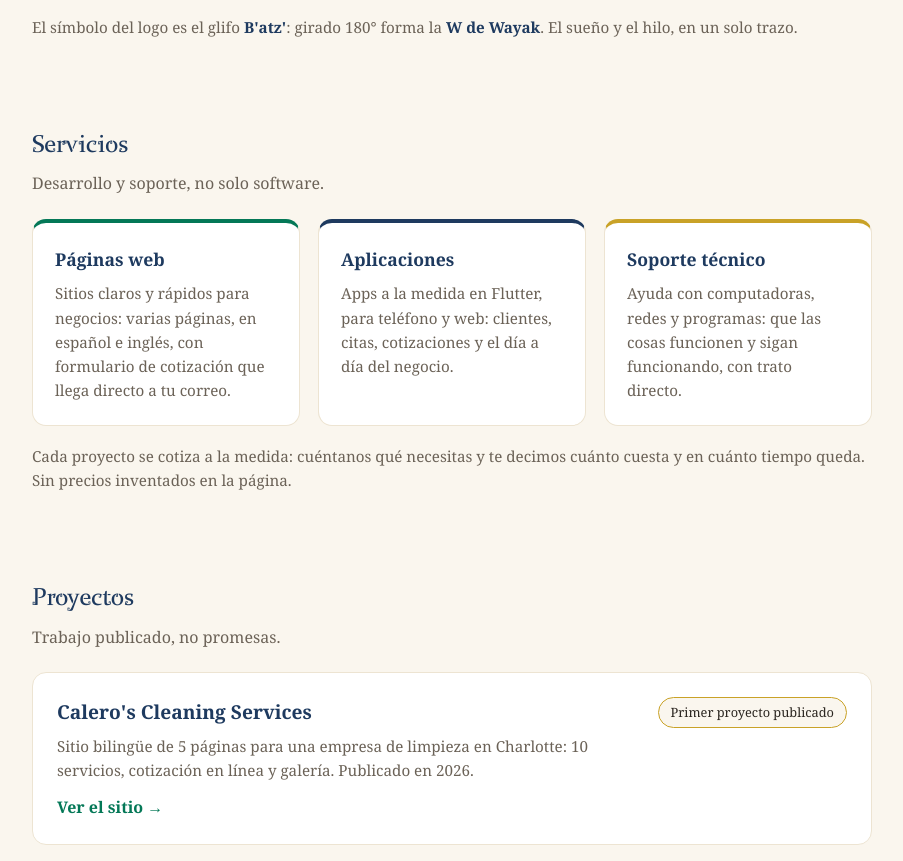
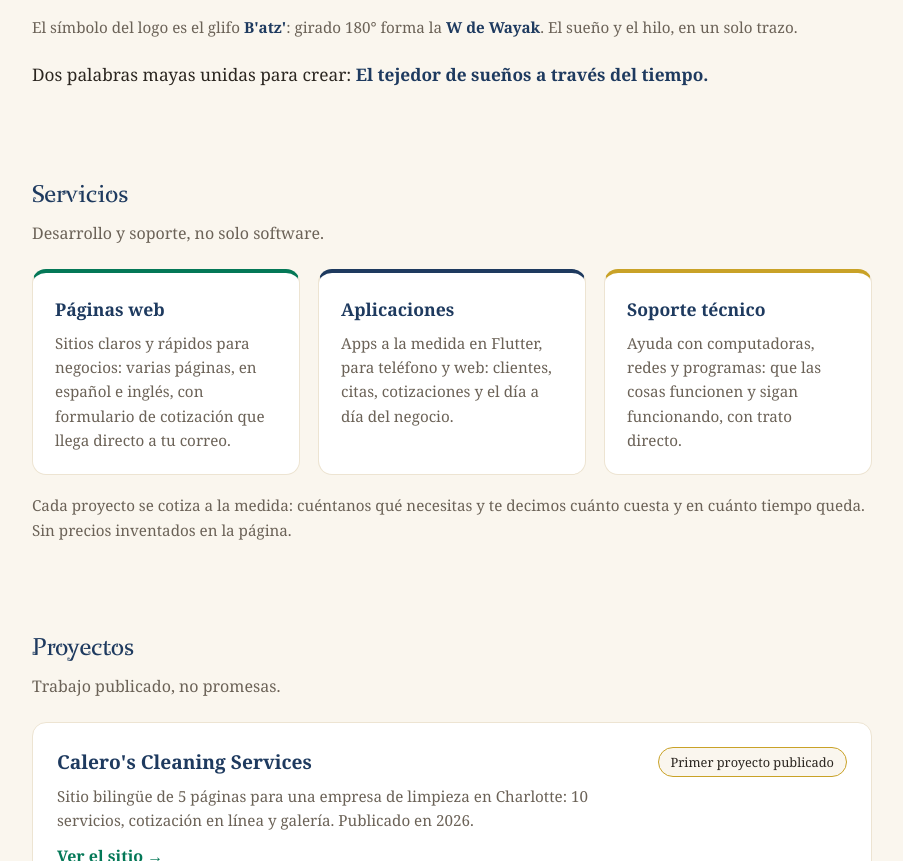
Before and after one commit to vepreyes/wayakbatz-technology, a plain HTML site: page index.html in a window 1280 px wide. Shown: the part 1215-2076 px from the top of the page, without its empty margins (188-1091 px from the left). Drawn offline with Linux system fonts and the light colour scheme.

Commit message:
El nombre: línea de cierre, el tejedor de sueños a través del tiempo

```diff
--- a/index.html
+++ b/index.html
@@ -110,6 +110,8 @@
   .tarjeta p { margin-top: 8px; }
   .nota-nombre { margin-top: 18px; color: var(--texto-suave); font-size: .95rem; }
   .intro-nombre { max-width: 720px; margin-bottom: 22px; }
+  .cierre-nombre { margin-top: 22px; font-size: 1.08rem; }
+  .cierre-nombre strong { color: var(--azul-glifo); }
   .nota-nombre strong { color: var(--azul-glifo); }
 
   /* Servicios */
@@ -313,6 +315,8 @@
     </div>
     <p class="nota-nombre" data-i18n="nombre.nota">El símbolo del logo es el glifo <strong>B'atz'</strong>:
       girado 180° forma la <strong>W de Wayak</strong>. El sueño y el hilo, en un solo trazo.</p>
+    <p class="cierre-nombre" data-i18n="nombre.cierre">Dos palabras mayas unidas para crear:
+      <strong>El tejedor de sueños a través del tiempo.</strong></p>
   </section>
 
   <section id="servicios">
@@ -437,6 +441,7 @@
       "nombre.wayak": "Sueño, revelación. La idea que se sueña antes de hacerse.",
       "nombre.batz": "El hilo del tiempo: Simboliza la continuidad de la vida, la conexión entre el pasado, el presente y el futuro, el destino y la unidad familiar.",
       "nombre.nota": "El símbolo del logo es el glifo <strong>B'atz'</strong>: girado 180° forma la <strong>W de Wayak</strong>. El sueño y el hilo, en un solo trazo.",
+      "nombre.cierre": "Dos palabras mayas unidas para crear: <strong>El tejedor de sueños a través del tiempo.</strong>",
       "servicios.h2": "Servicios",
       "servicios.sub": "Desarrollo y soporte, no solo software.",
       "servicios.web.h3": "Páginas web",
@@ -491,6 +496,7 @@
       "nombre.wayak": "Dream, revelation. The idea dreamed before it is made.",
       "nombre.batz": "The thread of time: It symbolizes the continuity of life, the connection between the past, the present and the future, destiny and family unity.",
       "nombre.nota": "The logo symbol is the <strong>B'atz'</strong> glyph: rotated 180° it forms the <strong>W of Wayak</strong>. Dream and thread, in a single stroke.",
+      "nombre.cierre": "Two Maya words joined to create: <strong>The weaver of dreams through time.</strong>",
       "servicios.h2": "Services",
       "servicios.sub": "Development and support, not just software.",
       "servicios.web.h3": "Web pages",
```
